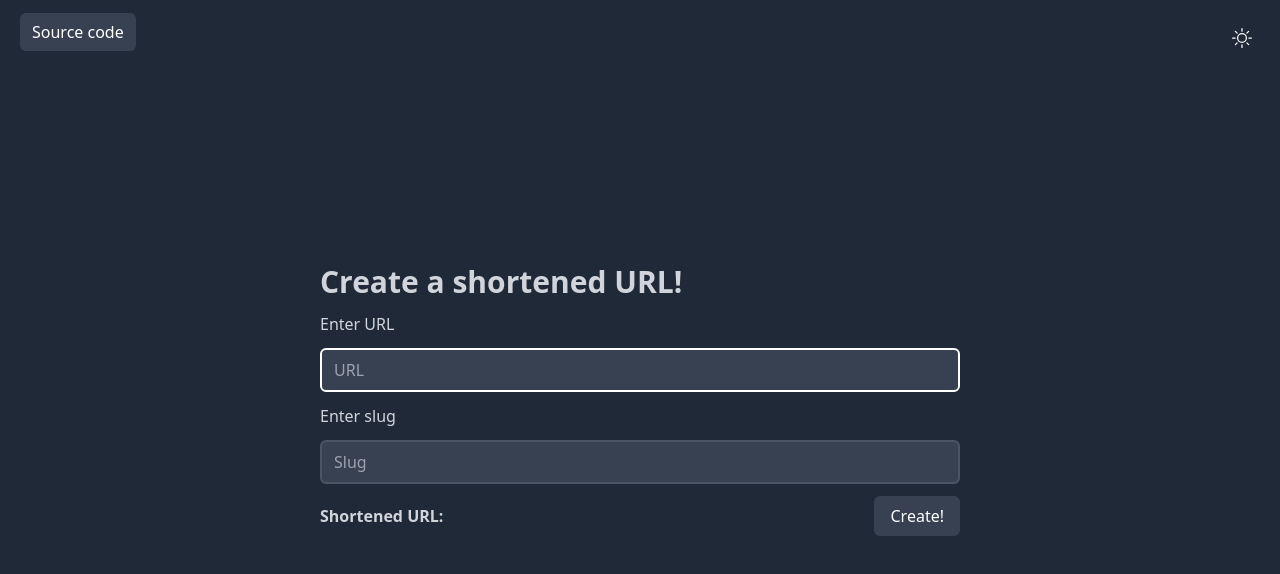
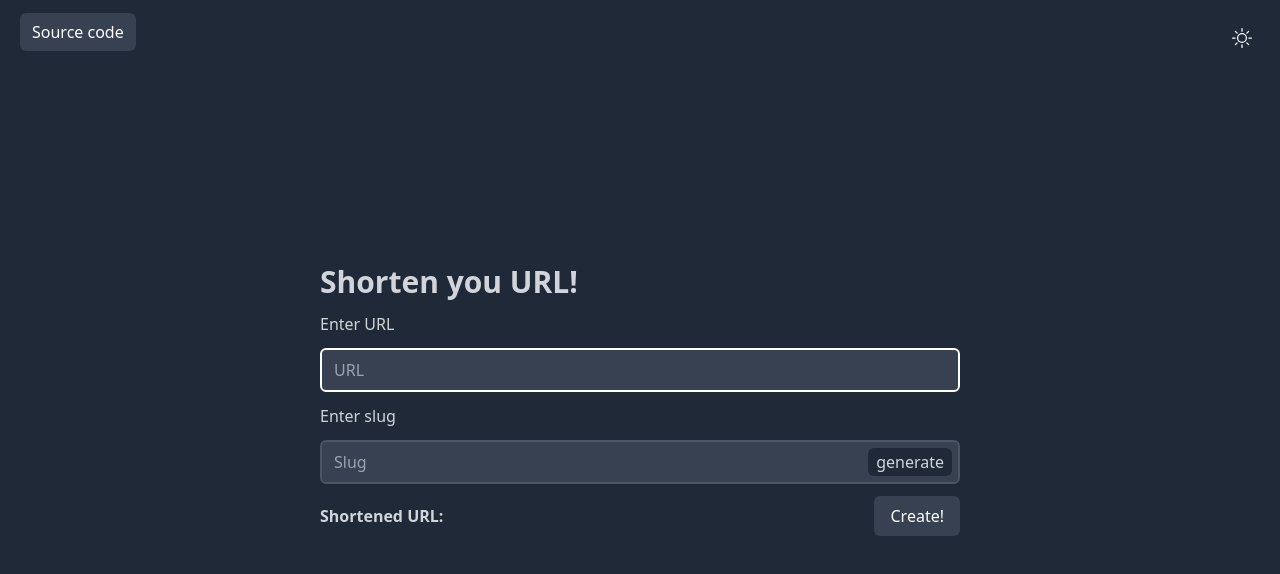
Before and after one commit to casperiv0/ctgs.xyz, a Next.js app: page / in a window 1280 px wide. Shown: the top 574 px of the page. Built offline with nearby package versions, Linux system fonts and the light colour scheme.

Commit message:
:tada: minor improvements

```diff
--- a/package.json
+++ b/package.json
@@ -13,6 +13,7 @@
   "dependencies": {
     "@casper124578/utils": "^1.3.0",
     "@prisma/client": "^3.1.1",
+    "crypto-random-string": "^4.0.0",
     "formik": "^2.2.9",
     "next": "^11.1.2",
     "prisma": "^3.1.1",
--- a/src/components/Input.tsx
+++ b/src/components/Input.tsx
@@ -7,7 +7,7 @@ type Props = JSX.IntrinsicElements["input"] & {
 export const Input = React.forwardRef<HTMLInputElement, Props>(({ hasError, ...rest }, ref) => (
   <input
     ref={ref}
-    className={`p-2 px-3 bg-white dark:bg-gray-700 rounded-md border-2 border-gray-200 dark:border-gray-600
+    className={`w-full p-2 px-3 bg-white dark:bg-gray-700 rounded-md border-2 border-gray-200 dark:border-gray-600
     outline-none focus:border-2 focus:border-gray-600 dark:focus:border-white
     transition-all ${hasError && "border-red-500 dark:border-red-500"} ${rest.className}`}
     {...rest}
--- a/src/lib/utils.ts
+++ b/src/lib/utils.ts
@@ -1,3 +1,5 @@
+import randomString from "crypto-random-string";
+
 export function handleCopy(
   result: string | null,
   e: React.MouseEvent<HTMLSpanElement, MouseEvent>,
@@ -12,3 +14,10 @@ export function handleCopy(
     element.innerText = "Copy";
   }, 1_000);
 }
+
+export function handleGenerate(inputElement: HTMLInputElement, handleChange: any) {
+  const randomSlug = randomString({ length: 8 });
+
+  handleChange({ target: { name: "slug", value: randomSlug } });
+  inputElement.value = randomSlug;
+}
--- a/src/pages/[slug].tsx
+++ b/src/pages/[slug].tsx
@@ -1,5 +1,5 @@
 import * as React from "react";
-import { GetServerSideProps } from "next";
+import type { GetServerSideProps } from "next";
 import Head from "next/head";
 import Link from "next/link";
 
@@ -35,9 +35,12 @@ export const getServerSideProps: GetServerSideProps = async (ctx) => {
 
   // url was found
   if (res.slug && res.id) {
-    ctx.res.setHeader("location", res.url);
-    ctx.res.statusCode = 301;
-    ctx.res.end();
+    return {
+      redirect: {
+        destination: res.url,
+        permanent: true,
+      },
+    };
   }
 
   return {
--- a/src/pages/api/[slug].ts
+++ b/src/pages/api/[slug].ts
@@ -1,5 +1,5 @@
+import type { NextApiRequest, NextApiResponse } from "next";
 import { prisma } from "lib/prisma";
-import { NextApiRequest, NextApiResponse } from "next";
 
 export default async function handler(req: NextApiRequest, res: NextApiResponse) {
   if (req.method !== "GET") {
--- a/src/pages/api/new.ts
+++ b/src/pages/api/new.ts
@@ -1,8 +1,8 @@
-import { NextApiRequest, NextApiResponse } from "next";
 import * as yup from "yup";
+import type { NextApiRequest, NextApiResponse } from "next";
 import { validateSchema } from "@casper124578/utils";
+import slugify from "slugify";
 import { prisma } from "lib/prisma";
-import slugify from "slugify";
 
 export default async function handler(req: NextApiRequest, res: NextApiResponse) {
   const schema = {
--- a/src/pages/index.tsx
+++ b/src/pages/index.tsx
@@ -10,7 +10,7 @@ import { FormField } from "components/FormField";
 import { Error } from "components/Error";
 import { Input } from "components/Input";
 import { useRouter } from "next/dist/client/router";
-import { handleCopy } from "lib/utils";
+import { handleCopy, handleGenerate } from "lib/utils";
 import { Loader } from "components/Loader";
 
 const INITIAL_VALUES = {
@@ -25,10 +25,11 @@ export default function Home() {
   const [error, setError] = React.useState<null | string>(null);
   const [theme, setTheme] = React.useState<Theme>("dark");
 
-  const ref = React.useRef<HTMLInputElement>(null);
+  const urlRef = React.useRef<HTMLInputElement>(null);
+  const slugRef = React.useRef<HTMLInputElement>(null);
 
   React.useEffect(() => {
-    ref.current?.focus();
+    urlRef.current?.focus();
   }, []);
 
   React.useEffect(() => {
@@ -118,7 +119,7 @@ export default function Home() {
         </button>
       </div>
 
-      <div className="w-screen px-10 md:w-9/12 xl:w-3/6 xl:px-0">
+      <div className="w-screen px-10 max-w-3xl xl:w-3/6 xl:px-0">
         {router.query.fromGa ? (
           <div className="text-lg bg-gray-300 dark:bg-gray-700 my-5 rounded-md p-2 px-3">
             <span className="font-semibold">ctgs.ga</span> has moved to{" "}
@@ -126,7 +127,7 @@ export default function Home() {
           </div>
         ) : null}
 
-        <h1 className="text-3xl mb-3 font-semibold">Create a shortened URL!</h1>
+        <h1 className="text-xl sm:text-2xl md:text-3xl mb-3 font-semibold">Shorten you URL!</h1>
 
         <Formik validate={validate} onSubmit={onSubmit} initialValues={INITIAL_VALUES}>
           {({ handleSubmit, handleChange, handleBlur, errors, touched, isValid }) => (
@@ -140,7 +141,7 @@ export default function Home() {
               <FormField label="Enter URL">
                 <Input
                   hasError={!!errors.url}
-                  ref={ref}
+                  ref={urlRef}
                   type="url"
                   id="url"
                   placeholder="URL"
@@ -152,7 +153,9 @@ export default function Home() {
               </FormField>
 
               <FormField label="Enter slug">
+                <div className="relative w-full">
                   <Input
+                    ref={slugRef}
                     hasError={!!errors.slug}
                     type="text"
                     id="slug"
@@ -161,6 +164,19 @@ export default function Home() {
                     onChange={handleChange}
                     onBlur={handleBlur}
                   />
+
+                  <button
+                    type="button"
+                    onClick={() => slugRef.current && handleGenerate(slugRef.current, handleChange)}
+                    className={`
+                      p-0.5 px-2 bg-gray-300 dark:bg-gray-800 rounded-md absolute
+                      top-1/2 right-2 -translate-y-1/2
+                  `}
+                  >
+                    generate
+                  </button>
+                </div>
+
                 <Error touched={touched.slug}>{errors.slug}</Error>
               </FormField>
 
```
Also changed, not shown: 1 other file (tests, documents, lock files or other folders). Lines whose indentation alone changed are shown as unchanged.
